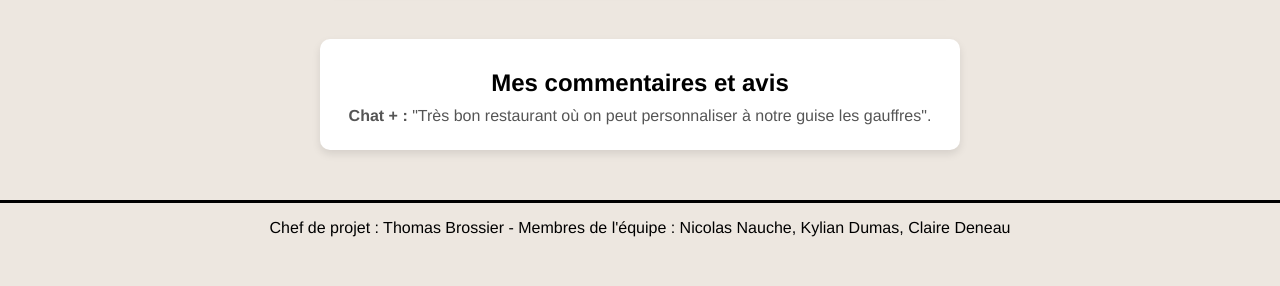
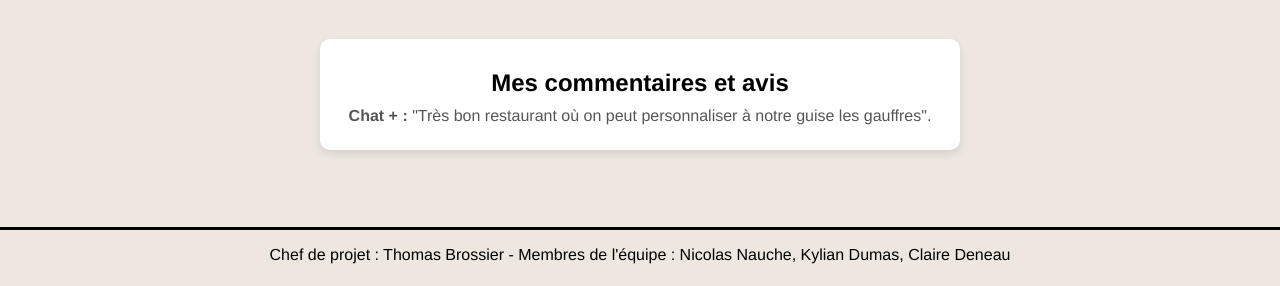
Before and after one commit to Toma1345/IUTablesO, a PHP site: page /templates/src/profil.php in a window 1280 px wide. Shown: the part 514-800 px from the top of the page. Run offline with PHP 8.4, Linux system fonts and the light colour scheme.

Commit message:
MAJ header (lien page) + css footer

```diff
--- a/app/templates/css/footer.css
+++ b/app/templates/css/footer.css
@@ -4,4 +4,7 @@ footer {
     border-color: #462009 ;
     border-top: solid;
     padding-bottom: 0.50%;
+    position: fixed;
+    bottom: 0;
+    width: 100%;
 }
--- a/app/templates/src/header.php
+++ b/app/templates/src/header.php
@@ -22,7 +22,7 @@
                         <li><a id="connexion" href="login.php">Connexion</a></li>
                         <li><a id="inscription" href="register.php">Inscription</a></li>
                     <?php else: ?>
-                        <li><a id="compte" href="account.php">Mon compte</a></li>
+                        <li><a id="compte" href="profil.php">Mon compte</a></li>
                         <li><a id="deconnexion" href="logout.php">Déconnexion</a></li>
                     <?php endif; ?>
                 </div>
```
